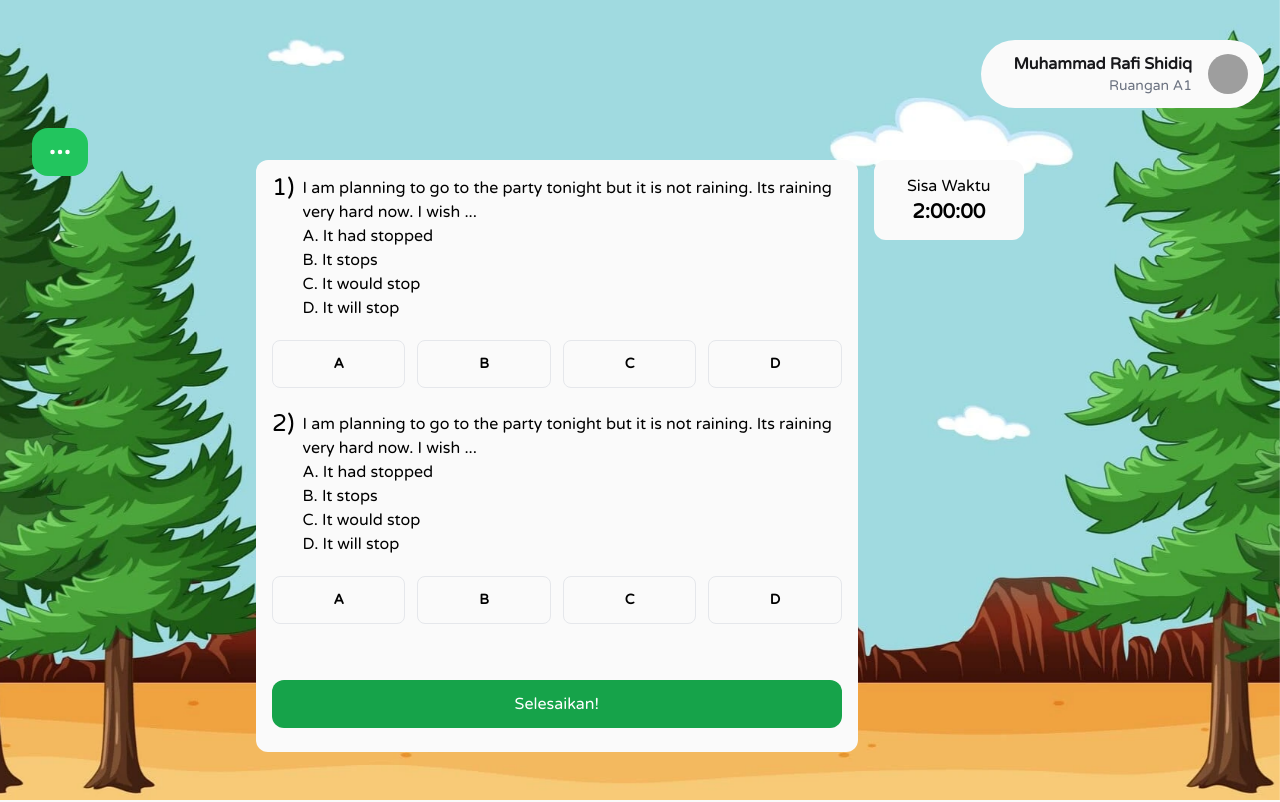
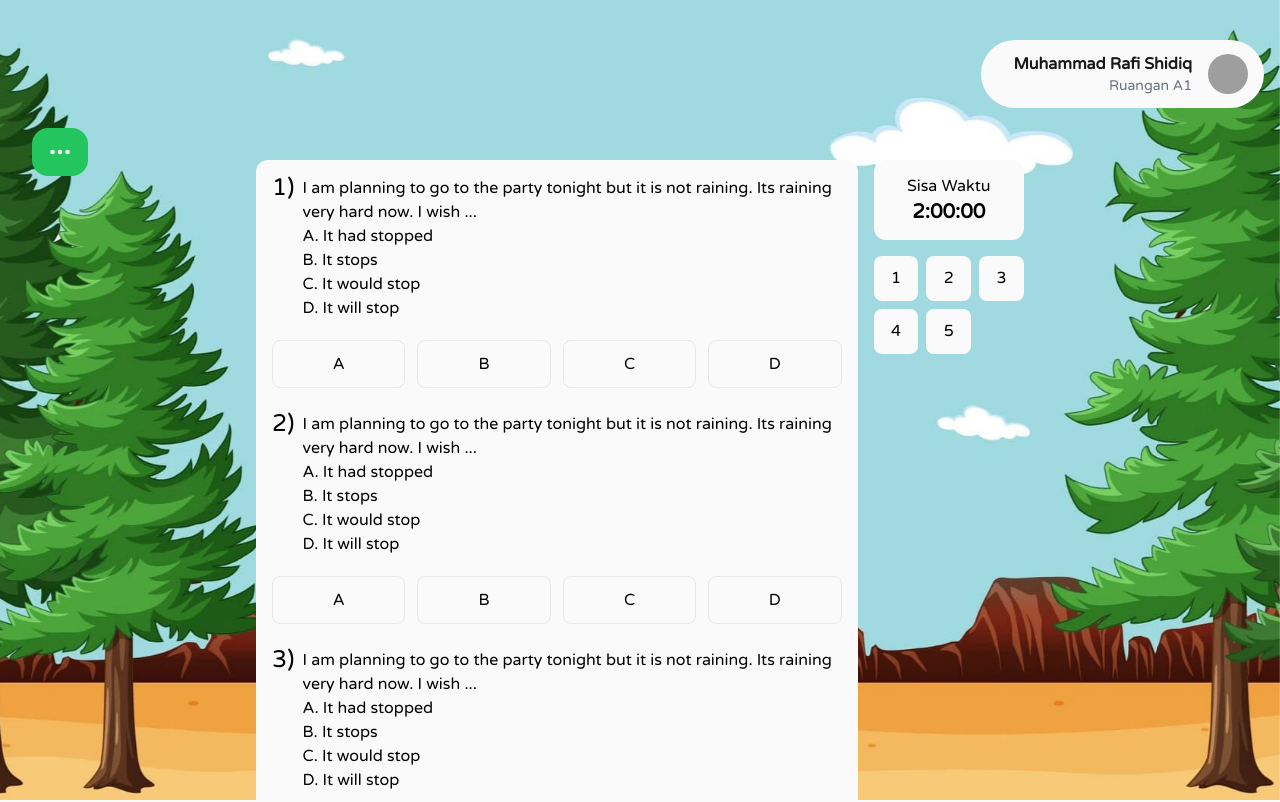
Before and after one commit to darkRihito/motionClient, a Next.js app in the folder motionclient/: page /home/challenge/1 in a window 1280 px wide. Shown: the top 802 px of the page. Built offline with nearby package versions, Linux system fonts and the light colour scheme; grey boxes are pictures that could not be loaded.

Commit message:
progress quiz room

```diff
--- a/motionclient/src/app/home/challenge/[slug]/page.jsx
+++ b/motionclient/src/app/home/challenge/[slug]/page.jsx
@@ -23,8 +23,60 @@ const dataSoal = [
     jawaban: "c",
     kategori: "grammar",
   },
-  // Bisa menambahkan lebih banyak objek soal di sini
+  {
+    id: 3,
+    kesulitan: "mudah",
+    soal: "<p>I am planning to go to the party tonight but it is not raining. Its raining very hard now. I wish ...</p><p>A. It had stopped</p><p>B. It stops</p><p>C. It would stop</p><p>D. It will stop</p>",
+    jawaban: "c",
+    kategori: "grammar",
+  },
+  {
+    id: 4,
+    kesulitan: "mudah",
+    soal: "<p>I am planning to go to the party tonight but it is not raining. Its raining very hard now. I wish ...</p><p>A. It had stopped</p><p>B. It stops</p><p>C. It would stop</p><p>D. It will stop</p>",
+    jawaban: "c",
+    kategori: "grammar",
+  },
+  {
+    id: 5,
+    kesulitan: "mudah",
+    soal: "<p>I am planning to go to the party tonight but it is not raining. Its raining very hard now. I wish ...</p><p>A. It had stopped</p><p>B. It stops</p><p>C. It would stop</p><p>D. It will stop</p>",
+    jawaban: "c",
+    kategori: "grammar",
+  },
 ];
+
+const ToggleableRadioButton = ({ name, option, index, setFieldValue, currentValue }) => {
+  const inputId = `opt${option}-${index}`;
+
+  // This function toggles the radio button's value
+  const toggleValue = (e) => {
+    // Prevent the default radio button click behavior
+    e.preventDefault();
+    // Check if the radio button is already selected
+    const newValue = currentValue === option ? '' : option;
+    // Update Formik's state with the new value
+    setFieldValue(name, newValue);
+  };
+
+  return (
+    <div className="w-full">
+      <label htmlFor={inputId} className={`flex flex-1 items-center justify-center text-center h-12 p-4 cursor-pointer border rounded-lg ${currentValue === option ? "border-green-400 bg-green-400 text-white" : ""}`}>
+        <input
+          type="radio"
+          name={name}
+          value={option}
+          id={inputId}
+          checked={currentValue === option}
+          onChange={() => setFieldValue(name, option)} // Normally updates Formik's state
+          onClick={toggleValue} // Custom handler to toggle the selection
+          className="w-4 h-4 opacity-0 absolute"
+        />
+        {option.toUpperCase()}
+      </label>
+    </div>
+  );
+};
 
 export default function page() {
   const { setType } = useBackground();
@@ -32,6 +84,34 @@ export default function page() {
     setType("bg-bkg2");
   }, []);
   return (
+    <>
+      <div className="max-w-screen-md mx-auto mt-40 mb-16 flex flex-col md:flex-row gap-4">
+        {/* SOAL */}
+        <>
+          <Formik
+            initialValues={{
+              answers: dataSoal.map(() => ""),
+            }}
+            onSubmit={(values, { setSubmitting }) => {
+              const formattedAnswers = values.answers.map((answer, index) => ({
+                [dataSoal[index].id]: answer,
+              }));
+              alert(JSON.stringify(formattedAnswers, null, 2));
+              console.log(formattedAnswers);
+              setSubmitting(false);
+            }}
+            // onSubmit={(values, { setSubmitting }) => {
+            //   const formattedAnswers = values.answers.map(
+            //     (answer, index) => ({
+            //       id: dataSoal[index].id,
+            //       selectedAnswer: answer,
+            //     })
+            //   );
+            //   alert(JSON.stringify(formattedAnswers, null, 2));
+            //   setSubmitting(false);
+            // }}
+          >
+            {({ values, handleSubmit, setFieldValue }) => (
               <>
                 {/* DESKRIPSI DAN WAKTU */}
                 <div className="fixed block md:hidden z-20 mx-auto max-w-screen-xl w-lg top-0">
@@ -41,45 +121,41 @@ export default function page() {
                     </div>
                   </div>
                 </div>
-
                 <div className="hidden md:block fixed top-0 start-0 w-full">
                   <div className="relative mx-auto max-w-screen-md mt-40 flex flex-col md:flex-row gap-4">
                     <div className="flex-[4] order-2 md:order-2"></div>
-          <div className="flex-[1] order-1 md:order-2 rounded-xl h-20 bg-light-white flex justify-center items-center">
+                    <div className="flex-[1] order-1 md:order-2 ">
+                      <div className="rounded-xl h-20 bg-light-white flex justify-center items-center">
                         <div className="text-center">
                           <div className="">Sisa Waktu</div>
                           <div className="text-xl font-semibold">2:00:00</div>
                         </div>
                       </div>
+                      <div className="w-full grid grid-cols-3 gap-2 justify-center items-center mt-4">
+                        {dataSoal.map((item, index) => (
+                          <a
+                            key={item.id}
+                            href={`#${index}`}
+                            className={`rounded-lg w-full aspect-square gap-3 flex-col relative flex justify-center items-center ${
+                              values.answers[index] ? "bg-green-500 text-white" : "bg-light-white "
+                            }`}
+                          >
+                            {index + 1}
+                          </a>
+                        ))}
                       </div>
                     </div>
-
-      <div className="max-w-screen-md mx-auto mt-40 mb-16 flex flex-col md:flex-row gap-4">
+                  </div>
+                </div>
                 <div className="flex-[4] order-2 space-y-2 md:order-2">
-          {/* SOAL */}
                   <div className="bg-light-white p-4 rounded-xl">
-            <Formik
-              initialValues={{
-                answers: dataSoal.map(() => ""),
-              }}
-              onSubmit={(values, { setSubmitting }) => {
-                const formattedAnswers = values.answers.map(
-                  (answer, index) => ({
-                    id: dataSoal[index].id,
-                    selectedAnswer: answer,
-                  })
-                );
-                alert(JSON.stringify(formattedAnswers, null, 2));
-                setSubmitting(false);
-              }}
+                    <form
+                      className="flex flex-col gap-6"
+                      onSubmit={handleSubmit}
                     >
-              {({
-                values,
-                handleSubmit,
-              }) => (
-                <form className="flex flex-col gap-6" onSubmit={handleSubmit}>
                       {dataSoal.map((item, index) => (
                         <div
+                          id={index}
                           key={item.id}
                           className="bg-light-white rounded-lg w-full min-h-20 gap-3 flex flex-col relative"
                         >
@@ -94,26 +170,14 @@ export default function page() {
                           <div className="mt-2">
                             <div id="radioadmin" className="flex gap-3">
                               {["a", "b", "c", "d"].map((option) => (
-                            <label
+                                <ToggleableRadioButton
                                 key={option}
-                              htmlFor={`opt${option}-${index}`}
-                              className={`flex flex-1 items-center justify-center text-center h-12 p-4 cursor-pointer border rounded-lg ${
-                                values.answers[index] === option
-                                  ? "border-green-400"
-                                  : ""
-                              }`}
-                            >
-                              <Field
-                                id={`opt${option}-${index}`}
-                                type="radio"
                                 name={`answers[${index}]`}
-                                value={option}
-                                className="w-4 h-4 hidden peer"
+                                option={option}
+                                index={index}
+                                setFieldValue={setFieldValue}
+                                currentValue={values.answers[index]}
                               />
-                              <span className="w-full py-4 text-sm font-semibold">
-                                {option.toUpperCase()}
-                              </span>
-                            </label>
                               ))}
                             </div>
                           </div>
@@ -128,107 +192,12 @@ export default function page() {
                         Selesaikan!
                       </button>
                     </form>
-                // <form className="flex flex-col" onSubmit={handleSubmit}>
-                //   {dataSoal.map((item, index) => (
-                //     <div
-                //       key={item.id}
-                //       className="bg-light-white rounded-lg w-full min-h-20 gap-3 flex relative"
-                //     >
-                //       <div
-                //         className="text-base w-full"
-                //         dangerouslySetInnerHTML={{
-                //           __html: `<div style="display: flex; align-items: start;"><span style="font-size: 1.5rem; margin-right: 8px;">${
-                //             index + 1
-                //           })</span><div>${item.soal}</div></div>`,
-                //         }}
-                //       ></div>
-                //       <div className="mt-4">
-                //         <div id="radioadmin" className="flex gap-3">
-                //           <label
-                //             htmlFor="opt1"
-                //             className={`flex flex-1 items-center justify-center h-12 p-4 cursor-pointer border rounded-lg ${
-                //               values.answer == "a" && "border border-green-400"
-                //             }`}
-                //           >
-                //             <div className="">
-                //               <Field
-                //                 id="opt1"
-                //                 type="radio"
-                //                 value="a"
-                //                 name="answer"
-                //                 className="w-4 h-4 hidden peer"
-                //               />
-                //               <span className="w-full py-4 text-sm font-semibold">
-                //                 A
-                //               </span>
-                //             </div>
-                //           </label>
-                //           <label
-                //             htmlFor="opt2"
-                //             className={`flex flex-1 items-center justify-center h-12 p-4 cursor-pointer border rounded-lg ${
-                //               values.answer == "b" && "border border-green-400"
-                //             }`}
-                //           >
-                //             <div className="">
-                //               <Field
-                //                 id="opt2"
-                //                 type="radio"
-                //                 value="b"
-                //                 name="answer"
-                //                 className="w-4 h-4 hidden peer"
-                //               />
-                //               <span className="w-full py-4 text-sm font-semibold">
-                //                 B
-                //               </span>
-                //             </div>
-                //           </label>
-                //           <label
-                //             htmlFor="opt3"
-                //             className={`flex flex-1 items-center justify-center h-12 p-4 cursor-pointer border rounded-lg ${
-                //               values.answer == "c" && "border border-green-400"
-                //             }`}
-                //           >
-                //             <div className="">
-                //               <Field
-                //                 id="opt3"
-                //                 type="radio"
-                //                 value="c"
-                //                 name="answer"
-                //                 className="w-4 h-4 hidden peer"
-                //               />
-                //               <span className="w-full py-4 text-sm font-semibold">
-                //                 C
-                //               </span>
-                //             </div>
-                //           </label>
-                //           <label
-                //             htmlFor="opt4"
-                //             className={`flex flex-1 items-center justify-center h-12 p-4 cursor-pointer border rounded-lg ${
-                //               values.answer == "d" && "border border-green-400"
-                //             }`}
-                //           >
-                //             <div className="">
-                //               <Field
-                //                 id="opt4"
-                //                 type="radio"
-                //                 value="d"
-                //                 name="answer"
-                //                 className="w-4 h-4 hidden peer"
-                //               />
-                //               <span className="w-full py-4 text-sm font-semibold">
-                //                 D
-                //               </span>
-                //             </div>
-                //           </label>
-                //         </div>
-                //       </div>
-                //     </div>
-                //   ))}
-                // </form>
+                  </div>
+                </div>
+              </>
             )}
           </Formik>
-          </div>
-        </div>
+        </>
 
         <div className="flex-[1] order-1 md:order-2"></div>
       </div>
```
Lines whose indentation alone changed are shown as unchanged.
